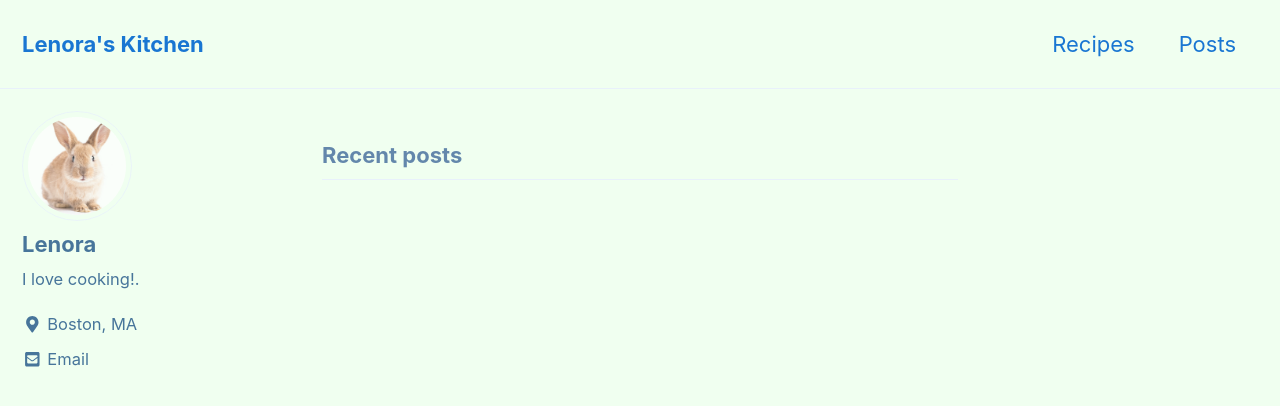
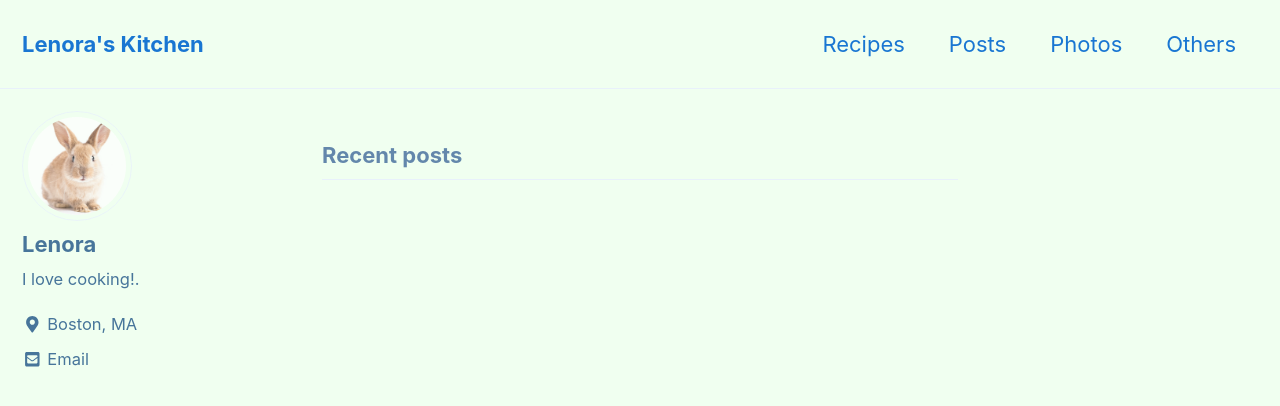
Before and after one commit to lenoraX/lenorax.github.io, a Jekyll site: the page built from index.html, in a window 1280 px wide and 900 px high. Shown: the top 406 px of the window. Built offline with Jekyll 4.4.1, drawn with Linux system fonts in a browser that asks for light colours; cached includes are drawn as plain includes; nearby versions of some CDN libraries; the list of posts is cut into pages by our own code.

Commit message:
add navagation list

```diff
--- a/_data/navigation.yml
+++ b/_data/navigation.yml
@@ -4,3 +4,7 @@ main:
     url: /recipes/
   - title: "Posts"
     url: /posts/
+  - title: "Photos"
+    url: /photos/
+  - title: "Others"
+    url: /others/
```
